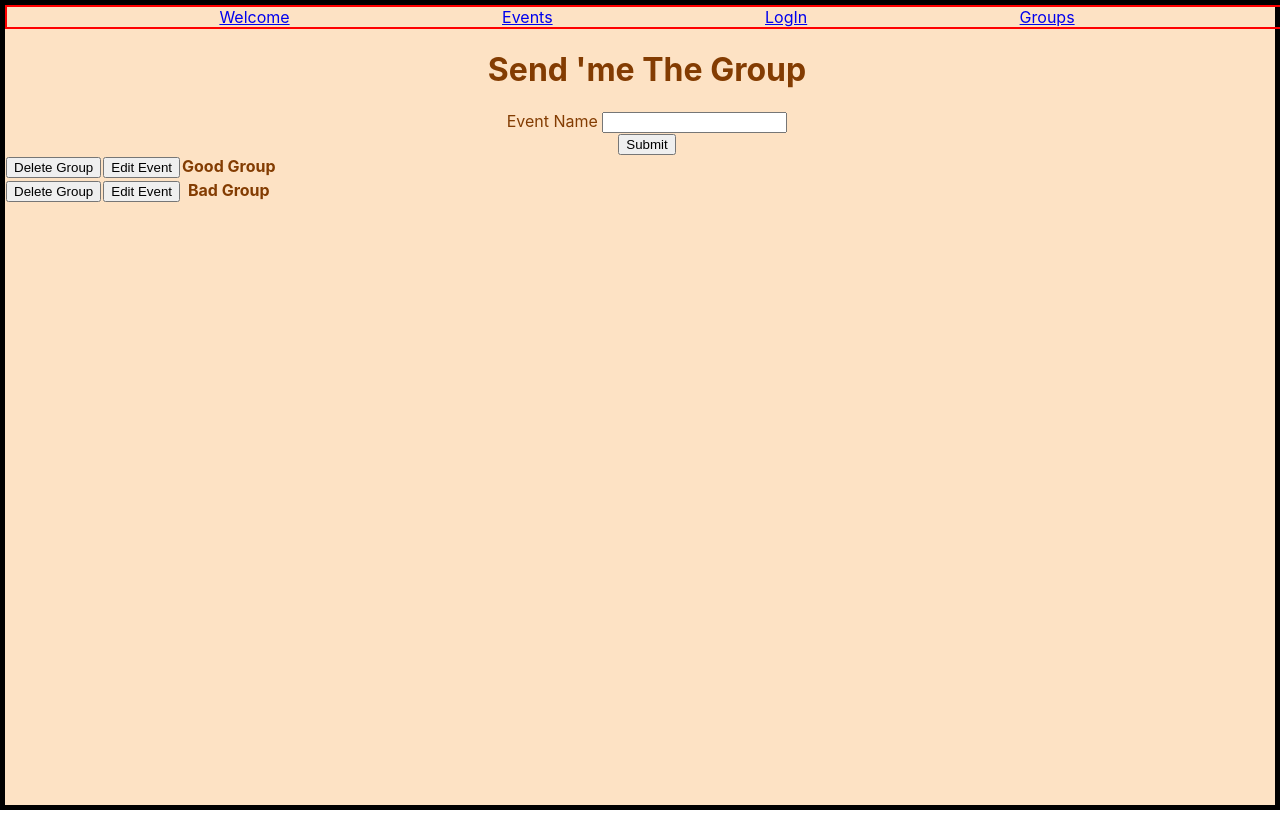
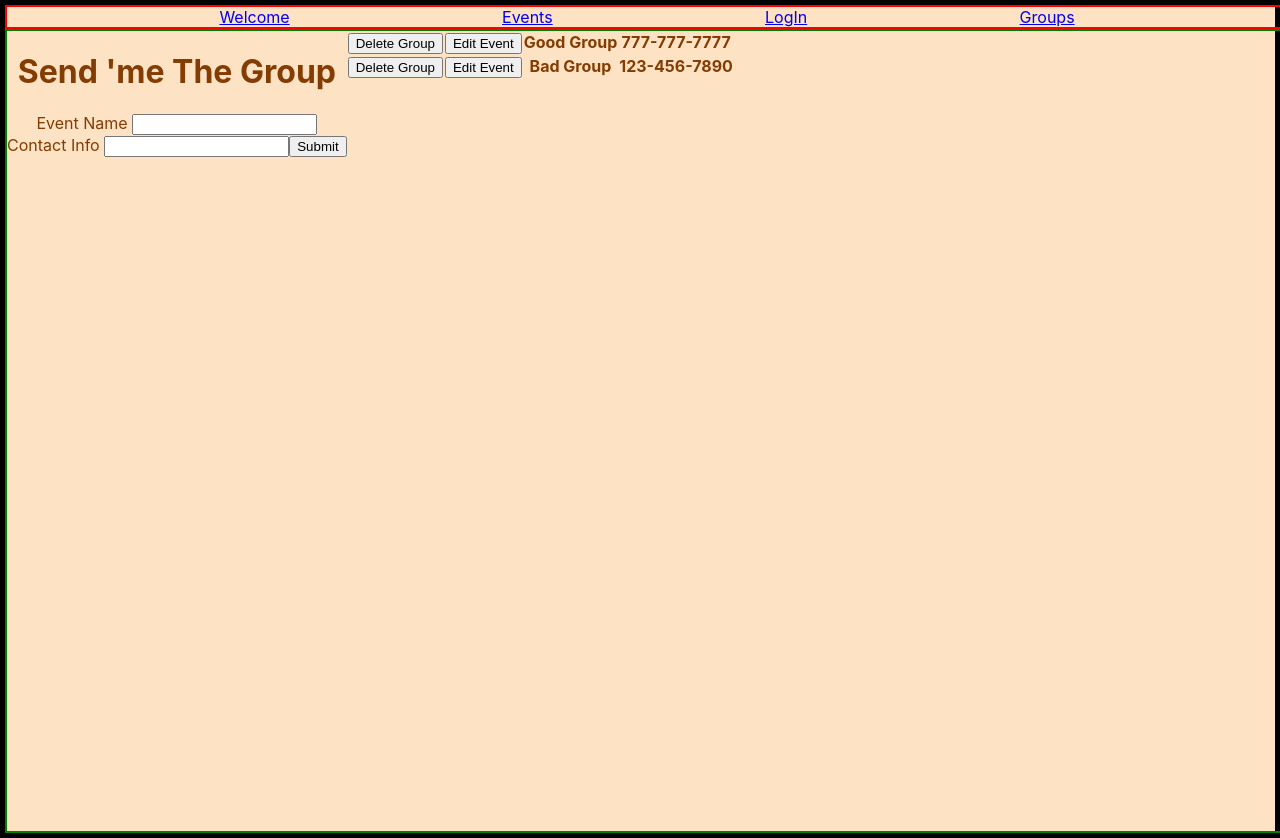
Before and after one commit to MuazAlhaidar/BeeHive, a React (Create React App) app in the folder client/: page /Groups in a window 1280 px wide. Before the commit the page ends 810 px from the top, so only its background shows below. Built offline with nearby package versions, Linux system fonts and the light colour scheme.

Commit message:
updated group to have description

```diff
--- a/client/src/Pages/Group.tsx
+++ b/client/src/Pages/Group.tsx
@@ -6,10 +6,10 @@ import "../Components/groupList";
 
 function AddGroup(props: { userid: string; sendevent: any }) {
   const [name, setName] = React.useState("");
-
+  const [description, setDescription] = React.useState("");
   const handleSubmit = (evt: any) => {
     evt.preventDefault();
-    props.sendevent({ name }.name);
+    props.sendevent({ name }.name, { description }.description);
     // TODO create a function to pass the data above to a event class
     // To be appended to a table
   };
@@ -27,6 +27,13 @@ function AddGroup(props: { userid: string; sendevent: any }) {
         />
         <br />
 
+        <label> Contact Info </label>
+        <input
+          type="text"
+          id="Description"
+          value={description}
+          onChange={(e) => setDescription(e.target.value)}
+        />
         {/* <label> AuthorID </label><br/> */}
         {/* <input type="text" id="AuthorID" value={AuthorID} onChange={e => setAuthorID(e.target.value)} /><br/> */}
 
@@ -38,14 +45,14 @@ function AddGroup(props: { userid: string; sendevent: any }) {
 
 function ChangeGroup(props: { Group: any; sendEdit: any }) {
   const [name, setName] = React.useState("");
-
+  const [description, setDescription] = React.useState("");
   const handleSubmit = (evt: any) => {
     evt.preventDefault();
     // props.sendevent({name}.name, {Description}.Description, {Address}.Address, {Date}.Date, {Time}.Time)
     // TODO create a function to pass the data above to a event class
     // To be appended to a table
-    console.log("FUCK", { name }.name);
-    props.sendEdit({ name }.name);
+    console.log("FUCK", { name }.name, { description }.description);
+    props.sendEdit({ name }.name, { description }.description);
   };
 
   return (
@@ -75,6 +82,27 @@ function ChangeGroup(props: { Group: any; sendEdit: any }) {
               />{" "}
             </th>
           </tr>
+
+          <tr>
+            <th>
+              {" "}
+              <label> Contact Infor </label>{" "}
+            </th>
+            <th>
+              {" "}
+              <label> {props.Group.description}</label>{" "}
+            </th>
+
+            <th>
+              {" "}
+              <input
+                type="text"
+                id="Description"
+                value={description}
+                onChange={(e) => setDescription(e.target.value)}
+              />{" "}
+            </th>
+          </tr>
           <tr>
             <input type="submit" value="Change Entry?" />
           </tr>
@@ -86,6 +114,7 @@ function ChangeGroup(props: { Group: any; sendEdit: any }) {
 
 type GroupType = {
   name: string;
+  description: string;
 };
 
 function ViewEvents(props: {
@@ -110,6 +139,7 @@ function ViewEvents(props: {
             </button>
           </th>
           <th> {group.name} </th>
+          <th> {group.description}</th>
         </tr>
       ))}
     </div>
@@ -131,24 +161,26 @@ export default class GroupPage extends React.Component<
       groups: [
         {
           name: "Good Group",
+          description: "777-777-7777",
         },
         {
           name: "Bad Group",
+          description: "123-456-7890",
         },
       ],
       edit: false,
       curEditId: -1,
     };
   }
-  getNewGroup(name: string) {
-    this.state.groups.push({ name });
+  getNewGroup(name: string, description: string) {
+    this.state.groups.push({ name, description });
     this.setState({ groups: this.state.groups });
   }
   deleteGroup(id: number) {
     alert(
-      "Email people goign to event " +
+      "Are you sure you would like to delete group " +
         this.state.groups[id].name +
-        " about the event's cancelilation"
+        " ?"
     );
     this.state.groups.splice(id, 1);
     this.setState({ groups: this.state.groups });
@@ -164,9 +196,10 @@ export default class GroupPage extends React.Component<
     }
   }
 
-  EditEvent(name: string) {
+  EditEvent(name: string, description: string) {
     this.state.groups[this.state.curEditId] = {
       name,
+      description,
     };
     console.log("ROCK", this.state.groups);
     this.setState({ groups: this.state.groups });
@@ -174,7 +207,7 @@ export default class GroupPage extends React.Component<
   render() {
     console.log(this.state.curEditId, this.state.edit);
     return (
-      <div>
+      <div className="Group">
         {this.state.edit ? (
           <div>
             <h1>
```
